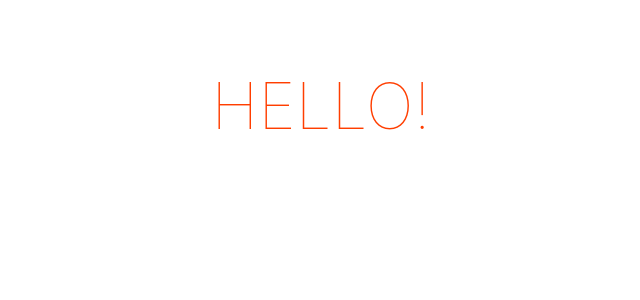
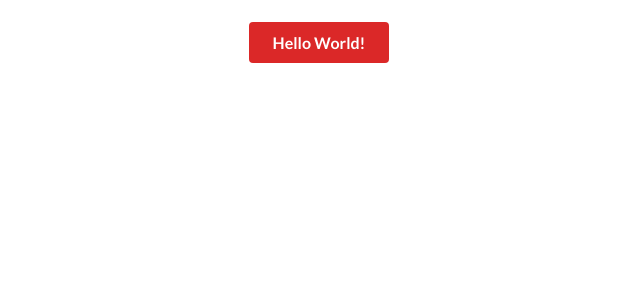
Before and after one commit to henil0604/v2.starter.sveltejs, a Svelte app: page / in a window 1280 px wide. Shown: the top 300 px of the page, without its empty margins (319-959 px from the left). Built offline with nearby package versions, Linux system fonts and the light colour scheme.

Commit message:
feature: added links to semantic-ui and loaded example component

```diff
--- a/public/index.html
+++ b/public/index.html
@@ -1,11 +1,28 @@
 <!DOCTYPE html>
 <html lang="en">
+
 <head>
 	<meta charset='utf-8'>
 	<meta name='viewport' content='width=device-width,initial-scale=1'>
 
 	<title>Svelte app</title>
 
+	<!-- JQuery -->
+	<script src="https://code.jquery.com/jquery-3.1.1.min.js"
+		integrity="sha256-hVVnYaiADRTO2PzUGmuLJr8BLUSjGIZsDYGmIJLv2b8=" crossorigin="anonymous"></script>
+
+	<!-- Sementic UI -->
+	<script src="https://cdnjs.cloudflare.com/ajax/libs/semantic-ui/2.4.1/semantic.min.js"
+		integrity="sha512-dqw6X88iGgZlTsONxZK9ePmJEFrmHwpuMrsUChjAw1mRUhUITE5QU9pkcSox+ynfLhL15Sv2al5A0LVyDCmtUw=="
+		crossorigin="anonymous" referrerpolicy="no-referrer"></script>
+	<link rel="stylesheet" href="https://cdnjs.cloudflare.com/ajax/libs/semantic-ui/2.4.1/semantic.min.css"
+		integrity="sha512-8bHTC73gkZ7rZ7vpqUQThUDhqcNFyYi2xgDgPDHc+GXVGHXq+xPjynxIopALmOPqzo9JZj0k6OqqewdGO3EsrQ=="
+		crossorigin="anonymous" referrerpolicy="no-referrer" />
+
+	<!-- Axios -->
+	<script src="https://unpkg.com/axios/dist/axios.min.js"></script>
+
+	<!-- Inserted By Svelte -->
 	<link rel='icon' type='image/png' href='/favicon.png'>
 	<link rel='stylesheet' href='/build/bundle.css'>
 
@@ -14,4 +31,5 @@
 
 <body>
 </body>
+
 </html>
--- a/src/App.svelte
+++ b/src/App.svelte
@@ -1,8 +1,11 @@
 <script>
+
+	import HelloWorld from '@/components/HelloWorld';
+
 </script>
 
 <main>
-	<h1>Hello!</h1>
+	<HelloWorld />
 </main>
 
 <style>
@@ -13,12 +16,6 @@
 		margin: 0 auto;
 	}
 
-	h1 {
-		color: #ff3e00;
-		text-transform: uppercase;
-		font-size: 4em;
-		font-weight: 100;
-	}
 
 	@media (min-width: 640px) {
 		main {
```
